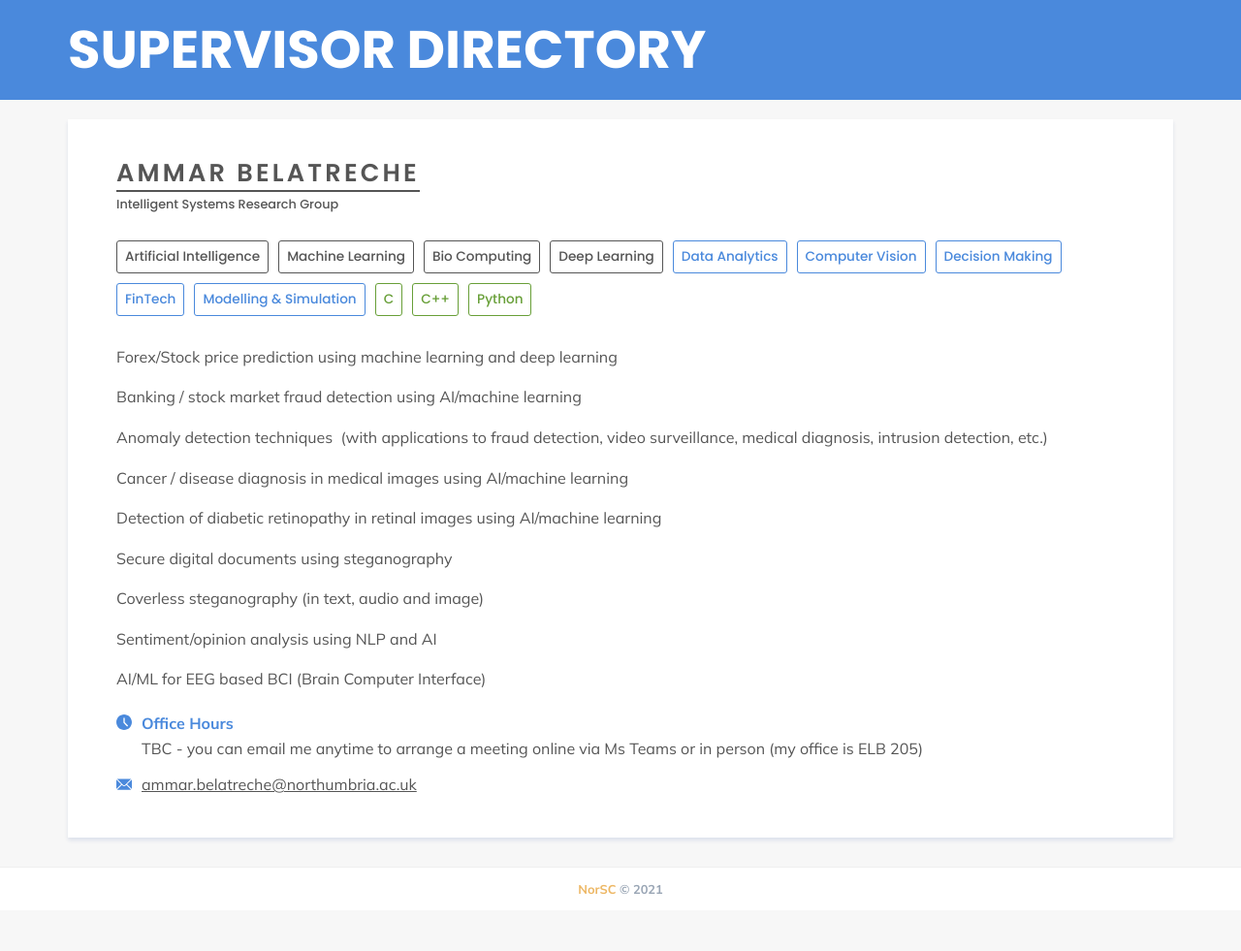
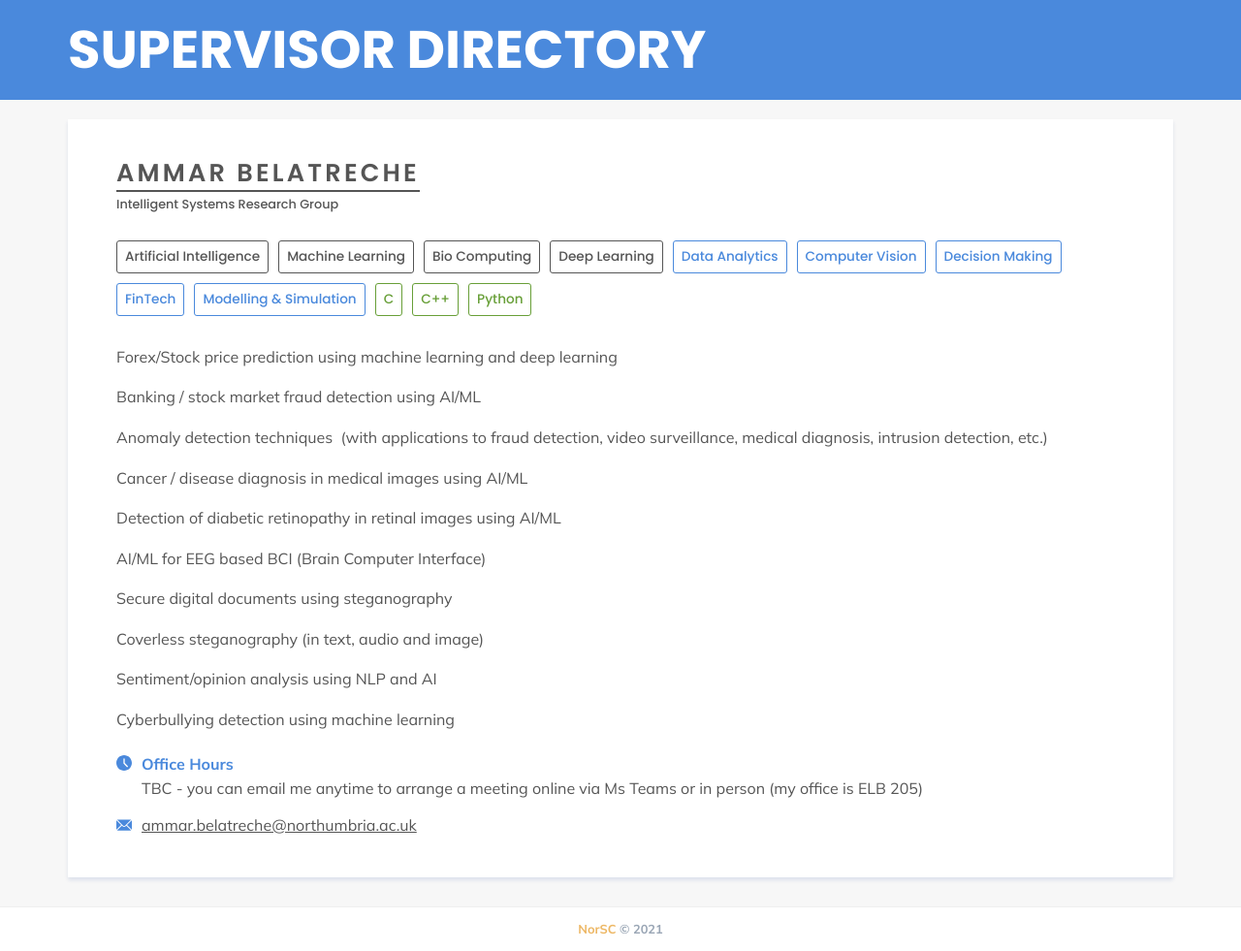
Before and after one commit to NorSC/supervisor-search, a Jekyll site: the page built from _supervisors/ammar-belatreche.md, in a window 1280 px wide. Shown: the whole page at 97% size. Built offline with Jekyll 4.4.1, drawn with Linux system fonts in a browser that asks for light colours; a script that is not in the unit is left out; before the commit the page ends 939 px from its top, so only the background shows below that.

Commit message:
Update Supervisors “ammar-belatreche”

```diff
--- a/_supervisors/ammar-belatreche.md
+++ b/_supervisors/ammar-belatreche.md
@@ -25,16 +25,19 @@ additional_details: >-
   Forex/Stock price prediction using machine learning and deep learning
 
 
-  Banking / stock market fraud detection using AI/machine learning
+  Banking / stock market fraud detection using AI/ML
 
 
   Anomaly detection techniques  (with applications to fraud detection, video surveillance, medical diagnosis, intrusion detection, etc.)
 
 
-  Cancer / disease diagnosis in medical images using AI/machine learning
+  Cancer / disease diagnosis in medical images using AI/ML
 
 
-  Detection of diabetic retinopathy in retinal images using AI/machine learning
+  Detection of diabetic retinopathy in retinal images using AI/ML
+
+
+  AI/ML for EEG based BCI (Brain Computer Interface)
 
 
   Secure digital documents using steganography
@@ -46,5 +49,5 @@ additional_details: >-
   Sentiment/opinion analysis using NLP and AI
 
 
-  AI/ML for EEG based BCI (Brain Computer Interface)
+  Cyberbullying detection using machine learning
 ---
```
